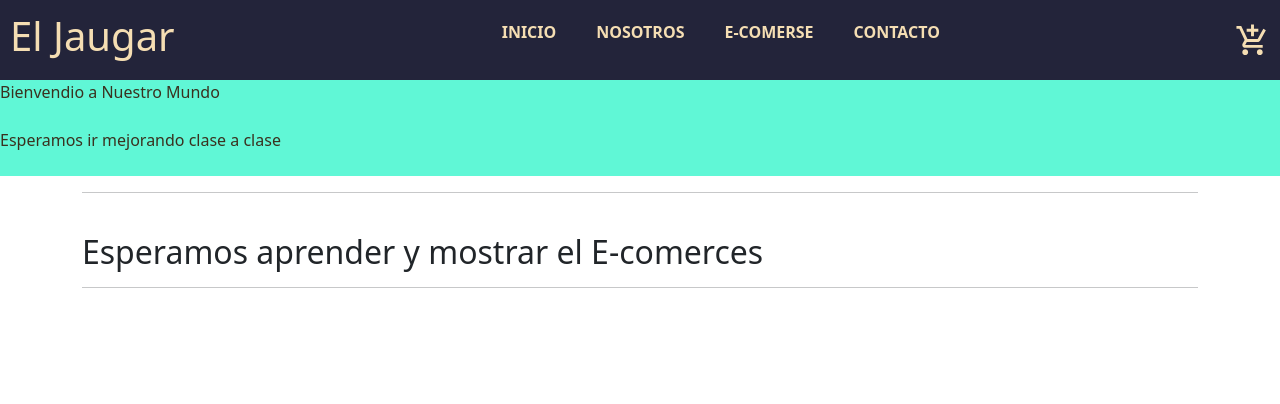
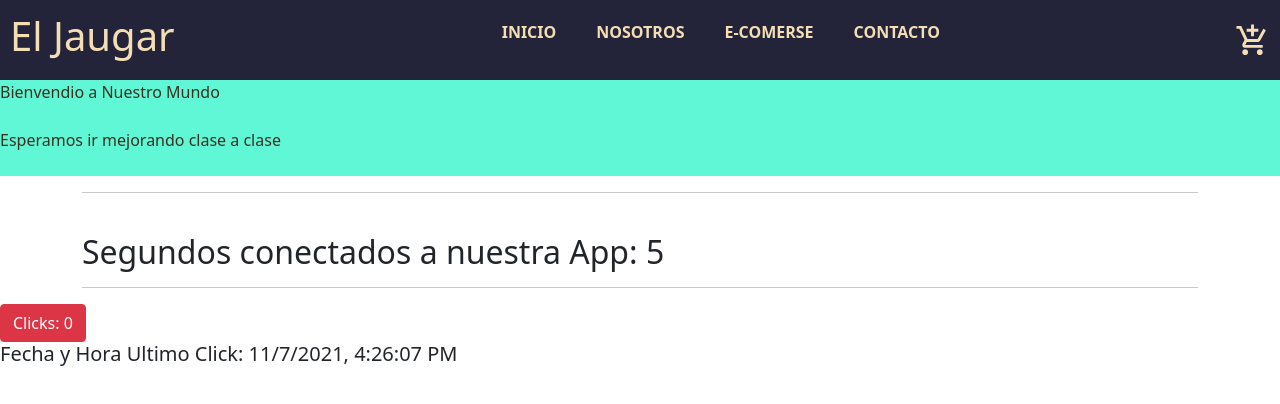
Before and after one commit to jonatan46/Administrate, a React (Create React App) app: page / in a window 1280 px wide. Shown: the top 404 px of the page. Built offline with nearby package versions, Linux system fonts and the light colour scheme.

Commit message:
Desafio Contador

```diff
--- a/src/App.js
+++ b/src/App.js
@@ -3,15 +3,20 @@ import 'bootstrap/dist/css/bootstrap.min.css';
 import {NavBar} from './Component/NavBar/NavBar';
 import { Principal } from './Component/Principal/Principal';
 import { ItemListContainer } from './Component/ItemListContainer/ItemListContainer';
+import { Clicker } from './Component/Clicker/Clicker';
 
 function App() {
+
+
   return (
     <>
         <NavBar/>
 
         <Principal Titulo="Bienvendio a Nuestro Mundo" Mensaje="Esperamos ir mejorando clase a clase"/>
 
-        <ItemListContainer greeting="Esperamos aprender y mostrar el E-comerces"/>
+        <ItemListContainer titulo="Segundos conectados a nuestra App:"/>
+
+        <Clicker/>
     </>
   );
 }
--- /dev/null
+++ b/src/Component/Clicker/Clicker.js
@@ -0,0 +1,25 @@
+import React, {useState} from 'react'
+import { Button } from 'react-bootstrap'
+
+export const Clicker = () =>  {
+
+    let maxItem=10
+
+    const [clicks, setClicks] = useState(0)
+
+    const handleClick = () => {
+        if (clicks < maxItem){
+            setClicks( clicks + 1 )
+        }
+
+    }
+
+    return (
+        <>
+            <div onClick={handleClick}>
+                <Button variant="danger">Clicks: {clicks}</Button>
+                <h5>Fecha y Hora Ultimo Click: {new Date().toLocaleString()}</h5>
+            </div>
+        </>
+    )
+}
--- a/src/Component/ItemListContainer/ItemListContainer.js
+++ b/src/Component/ItemListContainer/ItemListContainer.js
@@ -1,14 +1,19 @@
-import React from 'react'
+import React, {useState} from 'react'
 import { Container } from 'react-bootstrap'
 
-export const ItemListContainer = ( {greeting} ) => {
+export const ItemListContainer = ( {titulo} ) => {
 
+    const [greeting, setGreeting] = useState(0)
+
+    setTimeout(() => {
+      setGreeting(greeting+1)
+    },1000)
 
     return (
         <Container>
             <hr/>
             <br/>
-            <h2>{greeting}</h2>
+            <h2>{titulo} {greeting}</h2>
             <hr/>
         </Container>
     )
```
